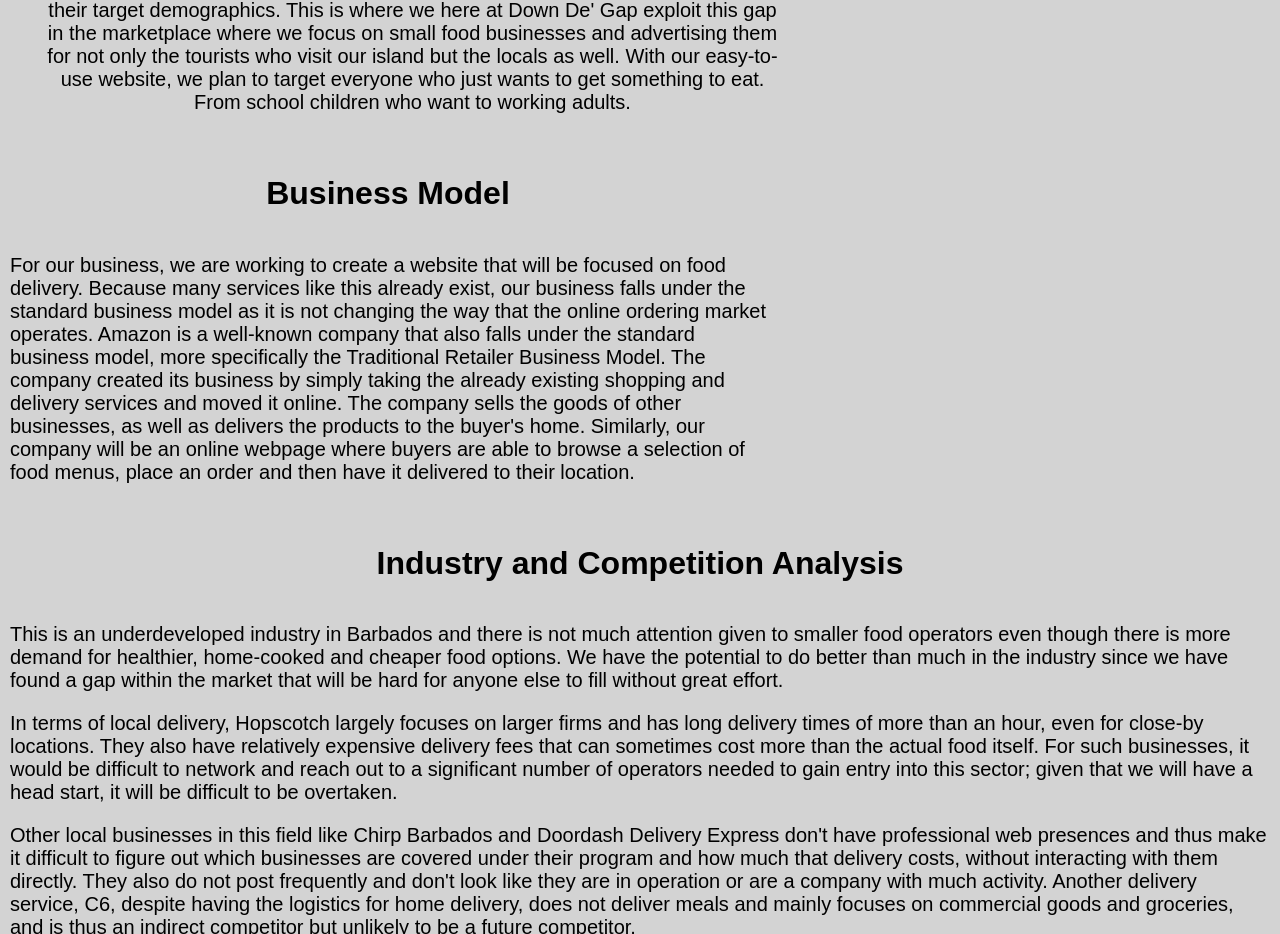
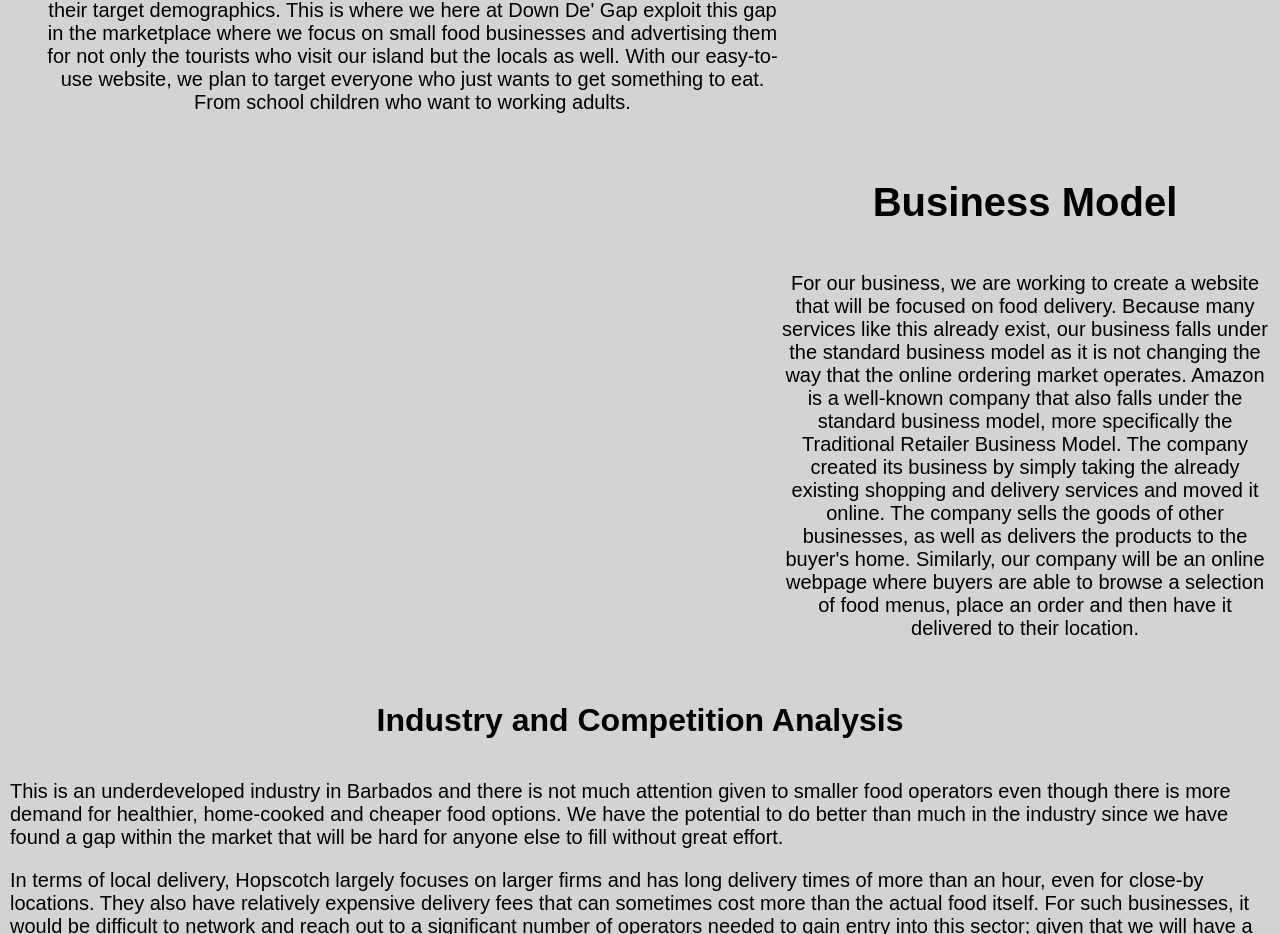
Before and after one commit to joshlayne/Down-De-Gap---Website, a plain HTML site: page index.html in a window 1280 px wide. Shown: the part 1802-2736 px from the top of the page. Drawn offline with Linux system fonts and the light colour scheme.

Commit message:
updates to files

```diff
--- a/index.html
+++ b/index.html
@@ -79,6 +79,9 @@
                 </div>
 
                 <div id="businessModel">
+                    <div id = "businessModel-left">
+
+                    </div>
                     <div id="businessModel-right">
                         <h1>Business Model</h1>
                         <p>For our business, we are working to create a website that will be focused on food delivery. Because many services like this already exist, our business falls under the standard business model as it is not changing the way that the online ordering market operates. Amazon is a well-known company that also falls under the standard business model, more specifically the Traditional Retailer Business Model. The company created its business by simply taking the already existing shopping and delivery services and moved it online. The company sells the goods of other businesses, as well as delivers the products to the buyer's home. Similarly, our company will be an online webpage where buyers are able to browse a selection of food menus, place an order and then have it delivered to their location.</p>
--- a/style.css
+++ b/style.css
@@ -207,11 +207,30 @@ img {
     background-color: lightgray;
 }
 
-#businessModel-right {
+#businessModel-left {
     width: 60%;
 }
 
+#businessModel-right {
+    font-size: 20px;
+    padding-left: 20px;
+    margin-left: 15px;
+    width: 40%;
+    text-align:center;
+}
+
+#businessModel {
+    display: flex;
+    align-items: center;
+    max-height: fit-content;
+    background-color: lightgray;
+}
+
 #businessModel-left {
+    width: 60%;
+}
+
+#businessModel-right {
     font-size: 20px;
     padding-left: 20px;
     margin-left: 15px;
```
